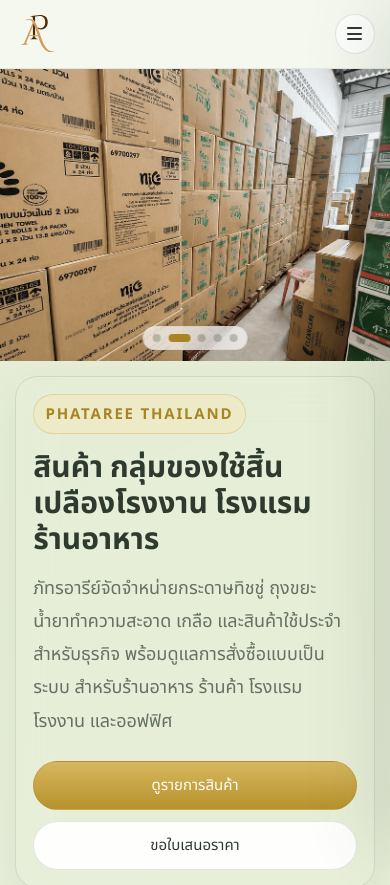
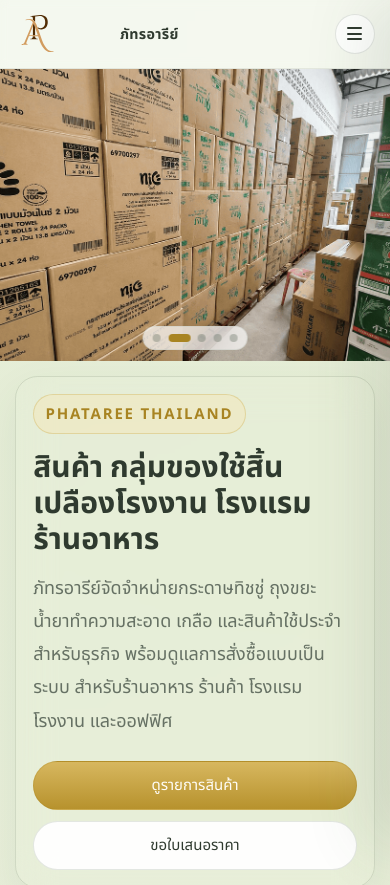
Before and after one commit to phataree-adminrayong/phataree, a Next.js app: page / in a window 390 px wide. Shown: the top 885 px of the page. Built offline with nearby package versions, Linux system fonts and the light colour scheme.

Commit message:
Update line@

```diff
--- a/src/app/sections/CertificateSection/CertificateSection.module.css
+++ b/src/app/sections/CertificateSection/CertificateSection.module.css
@@ -129,6 +129,7 @@
 .subtitle {
   display: inline-flex;
   width: fit-content;
+  text-align: center;
   margin-bottom: 0.5rem;
   padding: 0.28rem 0.58rem;
   border: 1px solid color-mix(in srgb, var(--green) 24%, transparent);
--- a/src/app/sections/ContactSection/ContactSection.tsx
+++ b/src/app/sections/ContactSection/ContactSection.tsx
@@ -47,7 +47,7 @@
   {
     id: 'line',
     label: 'LINE OA',
-    value: '@197ckvjq',
+    value: '@phataree',
     note: 'ช่องทางติดต่อที่สะดวกและรวดเร็ว',
   },
 ]
--- a/src/components/Nav/Nav.module.css
+++ b/src/components/Nav/Nav.module.css
@@ -1,3 +1,5 @@
+/* src/components/Nav/Nav.module.css */
+
 .header {
   position: sticky;
   top: 0;
@@ -38,6 +40,7 @@
   position: relative;
   display: inline-flex;
   align-items: center;
+  flex: 0 0 auto;
   width: clamp(7.5rem, 12vw, 10rem);
   height: 3.25rem;
 }
@@ -46,6 +49,18 @@
   width: auto;
   height: 100%;
   object-fit: contain;
+}
+
+.brandText {
+  display: inline-flex;
+  align-items: center;
+  color: var(--text);
+  font-family: var(--font-display);
+  font-size: clamp(1.05rem, 1.4vw, 1.35rem);
+  font-weight: 800;
+  line-height: 1;
+  letter-spacing: 0.02em;
+  white-space: nowrap;
 }
 
 .desktopNav {
@@ -83,17 +98,12 @@
   transition: transform var(--t-fast);
 }
 
-.navLink:hover {
+.navLinkActive {
   color: var(--text);
 }
 
-.navLink:hover::after,
 .navLinkActive::after {
   transform: scaleX(1);
-}
-
-.navLinkActive {
-  color: var(--text);
 }
 
 .actions {
@@ -123,11 +133,6 @@
     opacity var(--t-fast);
 }
 
-.quoteButton:hover {
-  transform: translateY(-1px);
-  box-shadow: var(--shadow-md);
-}
-
 .menuButton {
   display: none;
   align-items: center;
@@ -143,10 +148,6 @@
   transition:
     border-color var(--t-fast),
     background-color var(--t-fast);
-}
-
-.menuButton:hover {
-  border-color: rgba(86, 104, 82, 0.24);
 }
 
 .menuButton:focus-visible {
@@ -213,14 +214,26 @@
   align-items: center;
   flex: 0 1 auto;
   min-width: 0;
+  gap: 0.65rem;
 }
 
 .drawerLogoWrap {
   position: relative;
   display: inline-flex;
   align-items: center;
+  flex: 0 0 auto;
   width: 8.5rem;
   height: 3rem;
+}
+
+.drawerBrandText {
+  display: inline-flex;
+  color: var(--text);
+  font-family: var(--font-display);
+  font-size: 1.1rem;
+  font-weight: 800;
+  line-height: 1;
+  white-space: nowrap;
 }
 
 .closeButton {
@@ -238,10 +251,6 @@
   transition:
     border-color var(--t-fast),
     background-color var(--t-fast);
-}
-
-.closeButton:hover {
-  border-color: rgba(86, 104, 82, 0.24);
 }
 
 .closeButton:focus-visible {
@@ -277,12 +286,6 @@
     transform var(--t-fast);
 }
 
-.drawerLink:hover {
-  border-color: rgba(126, 159, 122, 0.26);
-  background: var(--green-soft);
-  transform: translateX(2px);
-}
-
 .drawerLinkActive {
   border-color: rgba(168, 132, 34, 0.22);
   background: rgba(243, 231, 188, 0.45);
@@ -305,11 +308,9 @@
   color: #fffdf7;
   font-weight: 700;
   box-shadow: var(--shadow-sm);
-}
-
-.drawerQuoteButton:hover {
-  transform: translateY(-1px);
-  box-shadow: var(--shadow-md);
+  transition:
+    transform var(--t-fast),
+    box-shadow var(--t-fast);
 }
 
 .drawerQuoteButton:focus-visible,
@@ -318,6 +319,41 @@
 .quoteButton:focus-visible {
   outline: 3px solid var(--focus);
   outline-offset: 3px;
+}
+
+/* Hover only for mouse / trackpad devices */
+@media (hover: hover) and (pointer: fine) {
+  .navLink:hover {
+    color: var(--text);
+  }
+
+  .navLink:hover::after {
+    transform: scaleX(1);
+  }
+
+  .quoteButton:hover {
+    transform: translateY(-1px);
+    box-shadow: var(--shadow-md);
+  }
+
+  .menuButton:hover {
+    border-color: rgba(86, 104, 82, 0.24);
+  }
+
+  .closeButton:hover {
+    border-color: rgba(86, 104, 82, 0.24);
+  }
+
+  .drawerLink:hover {
+    border-color: rgba(126, 159, 122, 0.26);
+    background: var(--green-soft);
+    transform: translateX(2px);
+  }
+
+  .drawerQuoteButton:hover {
+    transform: translateY(-1px);
+    box-shadow: var(--shadow-md);
+  }
 }
 
 @media (max-width: 1120px) {
@@ -331,6 +367,10 @@
 
   .logoWrap {
     width: 8rem;
+  }
+
+  .brandText {
+    font-size: 1.05rem;
   }
 }
 
@@ -352,11 +392,34 @@
     width: 8.5rem;
     height: 3rem;
   }
+
+  .brandText {
+    font-size: 1.15rem;
+  }
+}
+
+@media (max-width: 520px) {
+
+  .brandText {
+    font-size: 1rem;
+  }
+
+  .drawerBrand {
+    gap: 0.5rem;
+  }
+
+  .drawerBrandText {
+    font-size: 1rem;
+  }
 }
 
 @media (max-width: 420px) {
   .logoWrap {
     width: 7rem;
+  }
+
+  .brandText {
+    font-size: 0.95rem;
   }
 
   .drawerLogoWrap {
@@ -365,6 +428,13 @@
 
   .drawer {
     width: min(92vw, 20rem);
+  }
+}
+
+@media (max-width: 360px) {
+  .brandText,
+  .drawerBrandText {
+    display: none;
   }
 }
 
--- a/src/components/Nav/Nav.tsx
+++ b/src/components/Nav/Nav.tsx
@@ -1,3 +1,4 @@
+// src/components/Nav/Nav.tsx
 'use client'
 
 import Image from 'next/image'
@@ -91,7 +92,7 @@
           <Link
             href={homeHref}
             className={styles.brand}
-            aria-label="PHATAREE หน้าแรก"
+            aria-label="ภัทรอารีย์ PHATAREE หน้าแรก"
             onClick={() => {
               setActiveHash('')
               closeDrawer()
@@ -107,6 +108,8 @@
                 className={styles.logo}
               />
             </span>
+
+            <span className={styles.brandText}>ภัทรอารีย์</span>
           </Link>
 
           <nav className={styles.desktopNav} aria-label="เมนูหลัก">
@@ -181,7 +184,7 @@
           <Link
             href={homeHref}
             className={styles.drawerBrand}
-            aria-label="PHATAREE หน้าแรก"
+            aria-label="ภัทรอารีย์ PHATAREE หน้าแรก"
             onClick={() => {
               setActiveHash('')
               closeDrawer()
@@ -196,6 +199,8 @@
                 className={styles.logo}
               />
             </span>
+
+            <span className={styles.drawerBrandText}>ภัทรอารีย์</span>
           </Link>
 
           <button
```
